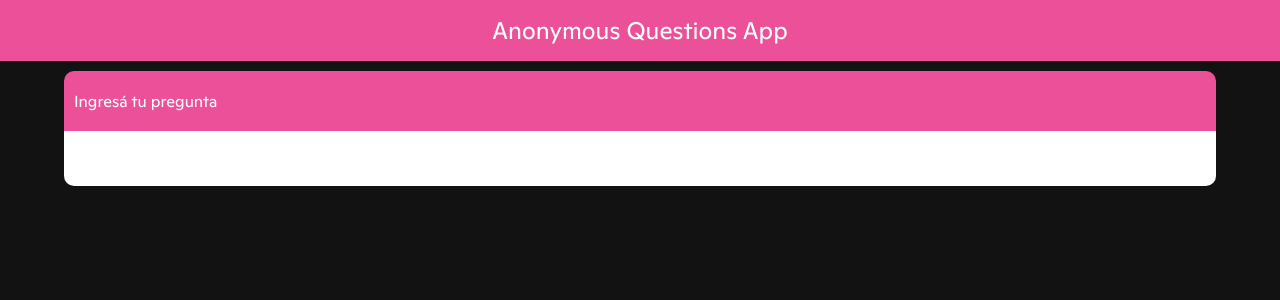
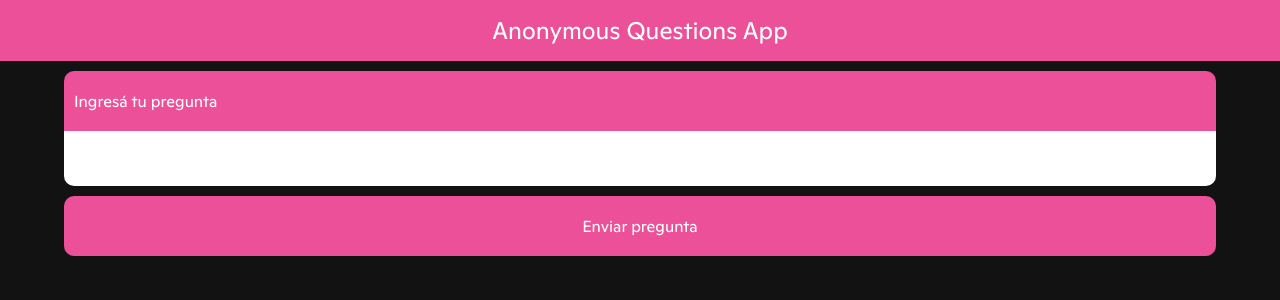
Before and after one commit to alejoevilches/anonymous-questions-app, a React (Vite) app: page / in a window 1280 px wide. Shown: the top 300 px of the page. Built offline with nearby package versions, Linux system fonts and the light colour scheme.

Commit message:
create send question button

```diff
--- a/src/components/QuestionBox.css
+++ b/src/components/QuestionBox.css
@@ -1,11 +1,17 @@
 .question-container{
   display: flex;
   flex-direction: column;
+  align-items: center;
+  justify-content: center;
+}
+
+.question-info{
+  display: flex;
   width:90vw;
-  border-radius: 10px;
+  flex-direction: column;
   overflow: hidden;
   font-family: var(--main-font);
-  margin:0 auto;
+  border-radius: 10px;
 }
 
 .question-title{
@@ -18,3 +24,15 @@
   border:none;
   padding:20px 10px;
 }
+
+.question-button{
+  margin-top:10px;
+  background-color: var(--purple-color);
+  border:none;
+  font-family: var(--main-font);
+  padding:20px 0;
+  width:90vw;
+  color:white;
+  font-size: 1em;
+  border-radius: 10px;
+}
--- a/src/components/QuestionBox.tsx
+++ b/src/components/QuestionBox.tsx
@@ -3,8 +3,11 @@ import "./QuestionBox.css"
 export function QuestionBox(){
     return (
         <form className="question-container">
-            <label className="question-title" htmlFor="question">Ingresá tu pregunta</label>
-            <input type="text" name="question" id="question" />
+            <div className="question-info">
+                <label className="question-title" htmlFor="question">Ingresá tu pregunta</label>
+                <input type="text" name="question" id="question" />
+            </div>
+            <button className="question-button" type="submit">Enviar pregunta</button>
         </form>
     )
 }
```
